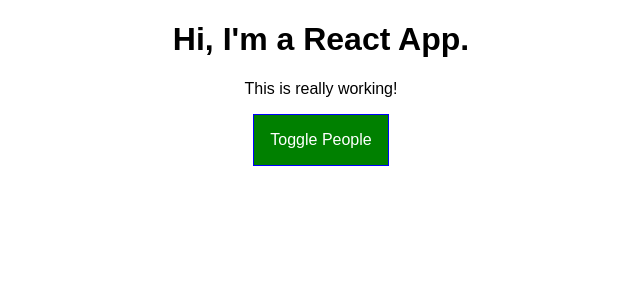
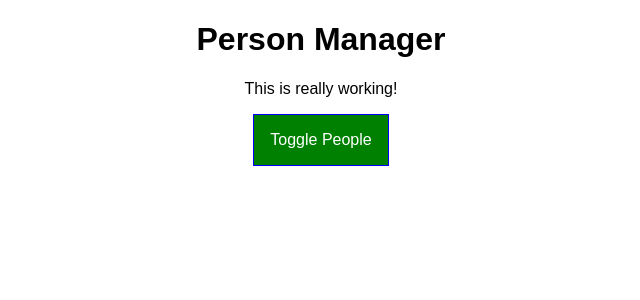
Before and after one commit to p-karanthaker/LearningReact, a React app in the folder react-complete-guide/: page / in a window 1280 px wide. Shown: the top 300 px of the page, without its empty margins (319-959 px from the left). Built offline with nearby package versions, Linux system fonts and the light colour scheme.

Commit message:
Passing Props To Class

```diff
--- a/react-complete-guide/src/components/Cockpit/Cockpit.js
+++ b/react-complete-guide/src/components/Cockpit/Cockpit.js
@@ -18,7 +18,7 @@
 
   return (
     <div className={classes.Cockpit}>
-      <h1>Hi, I'm a React App.</h1>
+      <h1>{props.title}</h1>
       <p className={assignedClasses.join(' ')}>This is really working!</p>
       <button
         className={btnClass}
--- a/react-complete-guide/src/containers/App.js
+++ b/react-complete-guide/src/containers/App.js
@@ -64,6 +64,7 @@
     return (
       <div className={classes.App}>
         <Cockpit
+          title={this.props.appTitle}
           showPeople={this.state.showPeople}
           people={this.state.people}
           clicked={this.togglePeopleHandler} />
--- a/react-complete-guide/src/index.js
+++ b/react-complete-guide/src/index.js
@@ -4,5 +4,5 @@
 import App from './containers/App';
 import registerServiceWorker from './registerServiceWorker';
 
-ReactDOM.render(<App />, document.getElementById('root'));
+ReactDOM.render(<App appTitle='Person Manager' />, document.getElementById('root'));
 registerServiceWorker();
```
